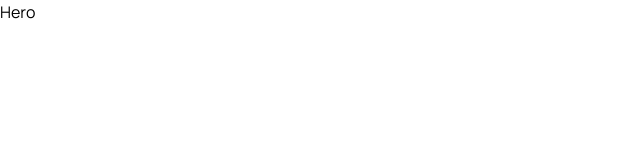
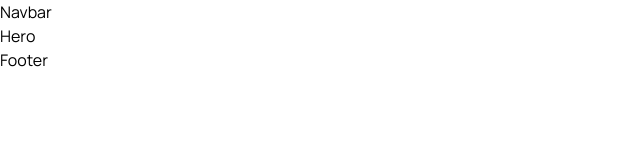
Before and after one commit to DevAnonitos/ShowRoomCar, a Next.js app: page / in a window 1280 px wide. Shown: the top 160 px of the page, without its empty margins (0-640 px from the left). Built offline with nearby package versions, Linux system fonts and the light colour scheme.

Commit message:
update-Add-Layoutpage

```diff
--- a/app/layout.tsx
+++ b/app/layout.tsx
@@ -1,4 +1,6 @@
 import './globals.css'
+
+import { Footer, Navbar } from '@/components'
 
 export const metadata = {
   title: 'ShowroomCar',
@@ -13,7 +15,9 @@ export default function RootLayout({
   return (
     <html lang="en">
       <body className='relative'>
+        <Navbar />
         {children}
+        <Footer />
       </body>
     </html>
   )
```
